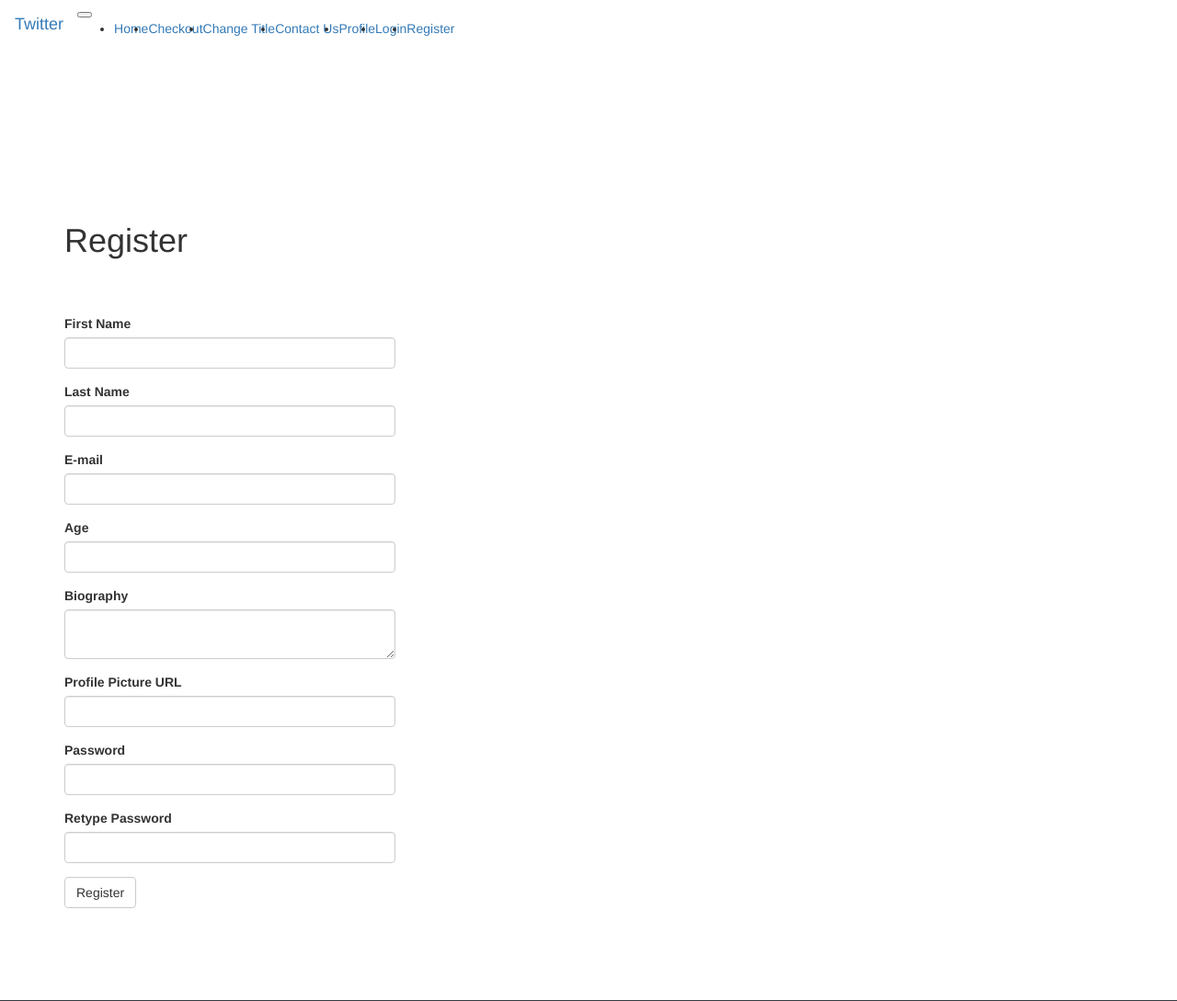
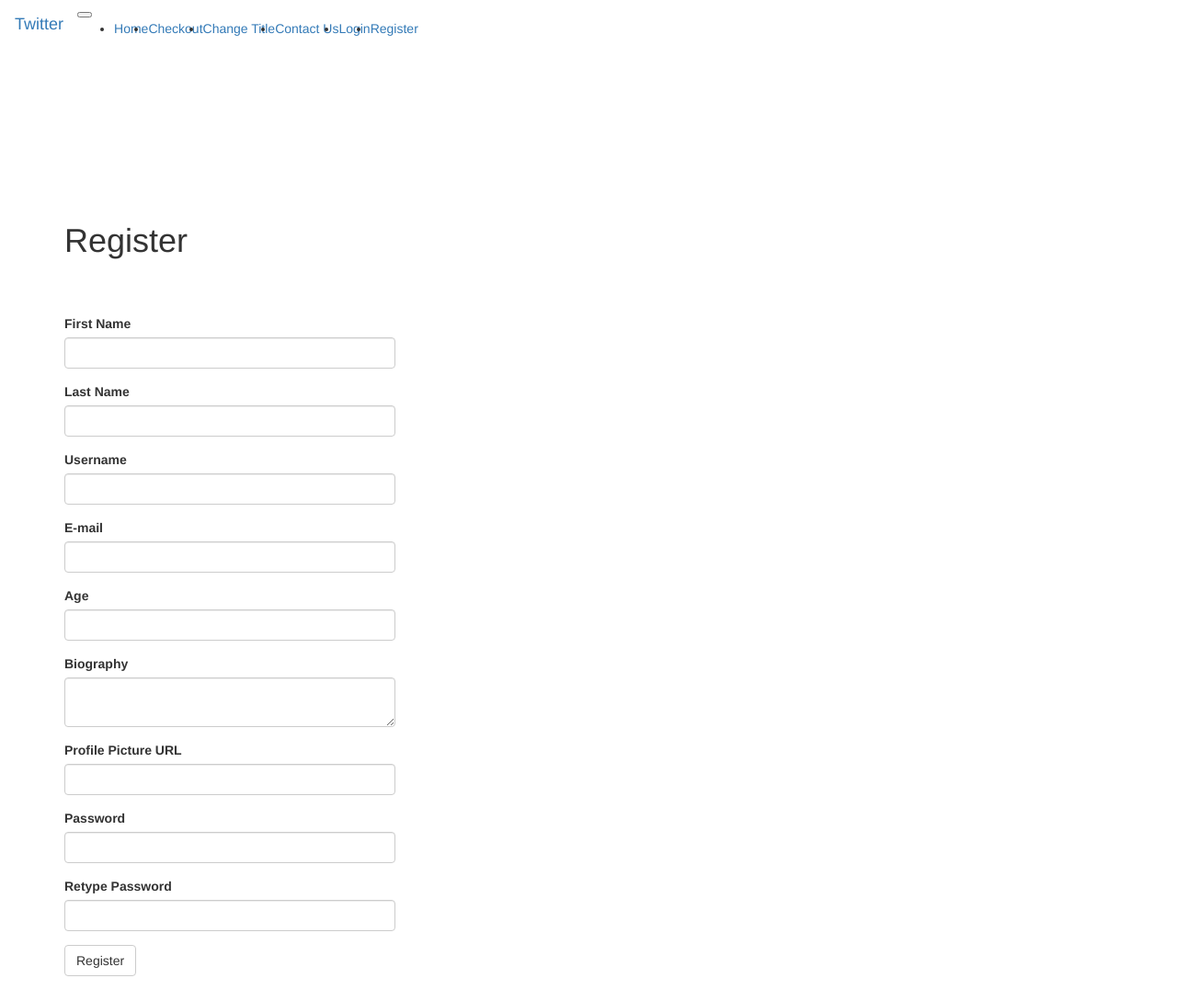
Before and after one commit to paulk6/twitter_commerce, a Flask app: page /register in a window 1280 px wide. Shown: the top 1089 px of the page at 92% size. Run offline with Flask 2, Linux system fonts and the light colour scheme; some libraries are stand-ins or nearby versions.

Commit message:
Functioning login and logout

```diff
--- a/app/forms.py
+++ b/app/forms.py
@@ -1,6 +1,8 @@
 from flask_wtf import FlaskForm
-from wtforms import StringField, SubmitField, PasswordField, IntegerField, TextAreaField
-from wtforms.validators import DataRequired, Email, EqualTo
+from wtforms import StringField, SubmitField, PasswordField, IntegerField, TextAreaField, BooleanField
+from wtforms.validators import DataRequired, Email, EqualTo, ValidationError
+from flask import flash
+from app.models import User
 
 
 class TitleForm(FlaskForm):
@@ -16,11 +18,13 @@ class ContactForm(FlaskForm):
 class LoginForm(FlaskForm):
     email = StringField('E-Mail', validators=[DataRequired(), Email()])
     password = PasswordField('Password', validators=[DataRequired()])
+    remember_me = BooleanField('Remember Me')
     submit = SubmitField('Login')
 
 class RegisterForm(FlaskForm):
     first_name = StringField('First Name', validators=[DataRequired()])
     last_name = StringField('Last Name', validators=[DataRequired()])
+    username = StringField('Username', validators=[DataRequired()])
     email = StringField('E-mail', validators=[DataRequired(), Email()])
     age = IntegerField('Age')
     bio = TextAreaField('Biography')
@@ -29,6 +33,18 @@ class RegisterForm(FlaskForm):
     password2 = PasswordField('Retype Password', validators=[DataRequired(), EqualTo('password')])
     submit = SubmitField('Register')
 
+    def validate_username(self, username):
+        user = User.query.filter_by(username=username.data).first()
+        if user is not None:
+            flash('Sorry but that username is already in use.')
+            raise ValidationError('Username already taken.')
+
+    def validate_email(self, email):
+        user = User.query.filter_by(email=email.data).first()
+        if user is not None:
+            flash('Sorry but that email is already in use.')
+            raise ValidationError('Email already taken.')
+
 class PostForm(FlaskForm):
     tweet = StringField('What are you up to?', validators=[DataRequired()])
     submit = SubmitField('Tweet')
--- a/app/routes.py
+++ b/app/routes.py
@@ -1,7 +1,8 @@
 from app import app, db
 from flask import render_template, url_for, redirect, flash
 from app.forms import TitleForm, ContactForm, LoginForm, RegisterForm, PostForm
-from app.models import Post, Contact
+from app.models import Post, Contact, User
+from flask_login import current_user, login_user, logout_user, login_required
 
 
 @app.route('/')
@@ -60,21 +61,56 @@ def title():
 
 @app.route('/login', methods = ['GET', 'POST'])
 def login():
+    # check to see if user is already logged in
+    if current_user.is_authenticated:
+        flash('You are already logged in.')
+        return redirect(url_for('index'))
     form = LoginForm()
 
     if form.validate_on_submit():
-        # TODO: setup code
+        # query the database for the user trying to log in
+        user = User.query.filter_by(email = form.email.data).first()
+
+        # if user doesn't exist, reload page and flash message
+        if user is None or not user.check_password(form.password.data):
+            flash('Credentials are incorrect.')
+            return redirect(url_for('login'))
+
+        # if user does exist, and credentials are correct, log them in and send them to their profile page
+
+        login_user(user, remember=form.remember_me.data)
+
         flash('You are now logged in!')
-        return redirect(url_for('profile'))
+        return redirect(url_for('profile', username=current_user.username))
 
     return render_template('form.html', form=form, title='Login')
 
 @app.route('/register', methods = ['GET', 'POST'])
 def register():
     form = RegisterForm()
+    # check to see if user is already logged in
+    if current_user.is_authenticated:
+        flash('You are already logged in.')
+        return redirect(url_for('index'))
 
     if form.validate_on_submit():
-        # TODO: setup code
+        user = User(
+            first_name = form.first_name.data,
+            last_name = form.last_name.data,
+            username = form.username.data,
+            email = form.email.data,
+            url = form.url.data,
+            age = form.age.data,
+            bio = form.bio.data
+        )
+
+        # set the password hash
+        user.set_password(form.password.data)
+
+        # add to stage and commit
+        db.session.add(user)
+        db.session.commit()
+
         flash('Thanks for registering!')
         return redirect(url_for('login'))
 
@@ -122,14 +158,16 @@ def contact():
 #     }
 # ]f
 
-@app.route('/profile', methods = ['GET', 'POST'])
-def profile():
+@login_required
+@app.route('/profile/<username>', methods = ['GET', 'POST'])
+def profile(username):
     form = PostForm()
 
     if form.validate_on_submit():
         # step 1: create an instance of the db model
         post = Post(
-            tweet = form.tweet.data
+            tweet = form.tweet.data,
+            user_id = current_user.id
         )
 
         # step 2: add the record to the stage
@@ -138,12 +176,14 @@ def profile():
         # step 3: commit the stage to the db
         db.session.commit()
 
-        return redirect(url_for('profile'))
+        return redirect(url_for('profile', username='username'))
 
-    # retrieve all posts and pass in to view
-    posts = Post.query.all()
+    # pass in user via the username taken in
+    user=User.query.filter_by(username=username).first()
 
-    # only return certain posts
-    # posts = Post.query.filter_by(post_id=1).first()
+    return render_template('profile.html', form=form, user=user, title='Profile')
 
-    return render_template('profile.html', form=form, title='Profile', posts=posts)
+@app.route('/logout')
+def logout():
+    logout_user()
+    return redirect(url_for('login'))
--- a/app/templates/base.html
+++ b/app/templates/base.html
@@ -59,13 +59,23 @@
             {% endif %}
               <a class="nav-link" href="{{ url_for('contact') }}">Contact Us</a>
 
+
+          <!-- if user logged out hide profile and logout, otherwise show -->
+            {% if current_user.is_authenticated %}
               {% if title == 'Profile' %}
               <li class="nav-item active">
               {% else %}
               <li class="nav-item">
               {% endif %}
-              <a class="nav-link" href="{{ url_for('profile') }}">Profile</a>
+                <a class="nav-link" href="{{ url_for('profile', username=current_user.username) }}">Profile</a>
               </li>
+
+              <li class="nav-item">
+                <a class="nav-link" href="{{ url_for('logout') }}">Logout</a>
+              </li>
+
+            {% else %}
+
 
               {% if title == 'Login' %}
               <li class="nav-item active">
@@ -81,6 +91,9 @@
               {% endif %}
                 <a class="nav-link" href="{{ url_for('register') }}">Register</a>
               </li>
+            <!-- endif below ends the authentication statement that will either show the login, register routes or the profile, logout routes -->
+            {% endif %}
+
           </ul>
         </div>
       </nav>
```
Also changed, not shown: app/__init__.py (+7 -0 lines), app/models.py (+28 -1 lines), app/templates/profile.html (+11 -8 lines), app.db. Lines whose indentation alone changed are shown as unchanged.
